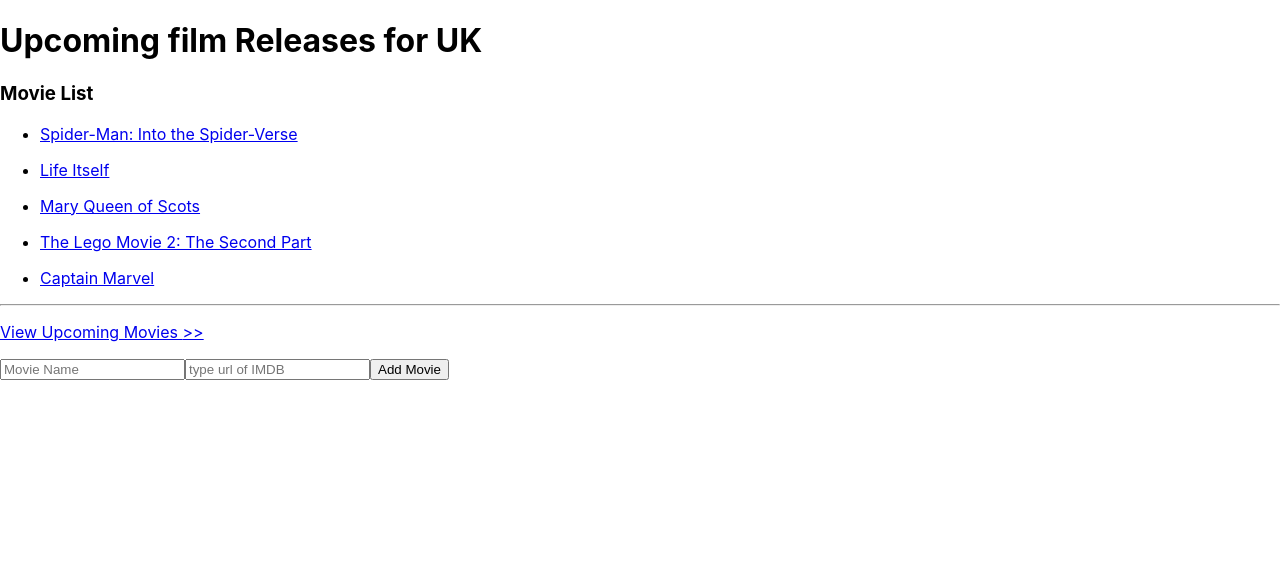
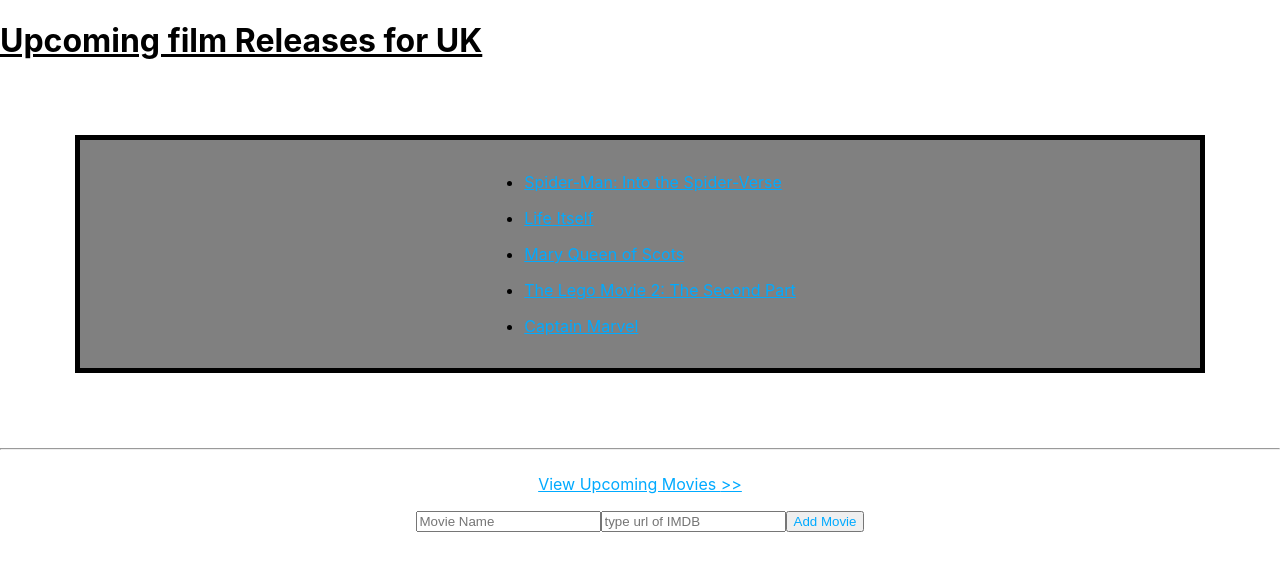
Before and after one commit to TobyKeech/Week7Day2, a React (Create React App) app: page / in a window 1280 px wide. Shown: the top 570 px of the page. Built offline with nearby package versions, Linux system fonts and the light colour scheme.

Commit message:
very very minimal css

```diff
--- a/src/App.css
+++ b/src/App.css
@@ -1,38 +1,32 @@
-.App {
-  text-align: center;
+ul{
+  border: 10px;
+  color: rgb(0, 0, 0);
 }
 
-.App-logo {
-  height: 40vmin;
-  pointer-events: none;
+
+a{
+  color: rgb(0, 170, 255);
 }
 
-@media (prefers-reduced-motion: no-preference) {
-  .App-logo {
-    animation: App-logo-spin infinite 20s linear;
-  }
+button{
+  color: rgb(0, 170, 255);
 }
 
-.App-header {
-  background-color: #282c34;
-  min-height: 100vh;
+.MovieList{
+  background-color: grey;
   display: flex;
-  flex-direction: column;
-  align-items: center;
-  justify-content: center;
-  font-size: calc(10px + 2vmin);
-  color: white;
+  flex-wrap: wrap;
+ flex-direction: column;
+ align-content: space-around;
+ border-style: solid;
+ border-width: 5px;
+ margin: 75px;
 }
 
-.App-link {
-  color: #61dafb;
+.MovieListInput{
+display: flex;
+flex-wrap: wrap;
+ flex-direction: column;
+ align-content: space-around;
+  ;
 }
-
-@keyframes App-logo-spin {
-  from {
-    transform: rotate(0deg);
-  }
-  to {
-    transform: rotate(360deg);
-  }
-}
--- a/src/App.js
+++ b/src/App.js
@@ -6,7 +6,8 @@ function App() {
   return (
     <>
 
-    <h1>Upcoming film Releases for UK</h1>
+    <h1><u>Upcoming film Releases for UK</u></h1>
+
     <MovieBox/>
 
     </>
--- a/src/components/MovieForm.js
+++ b/src/components/MovieForm.js
@@ -25,6 +25,7 @@ const MovieForm = ({onMovieSubmit}) => {
 
 
 return (
+    <div className='MovieListInput'>
     <form onSubmit = {handleSubmit}>
      <input
      type ="name"
@@ -41,6 +42,7 @@ return (
      />
      <button>Add Movie</button>
     </form>
+    </div>
   );
 
 }
--- a/src/components/MovieList.js
+++ b/src/components/MovieList.js
@@ -3,7 +3,7 @@ import Movie from "./Movie";
 const MovieList = ({ movies }) => {
     return (
         <>
-            <h3>Movie List</h3>
+        <div className="MovieList">
         <ul>
             {movies.map((movie) =>
                 <Movie
@@ -13,6 +13,7 @@ const MovieList = ({ movies }) => {
                 />
             )}
         </ul>
+        </div>
         </>
     );
 }
--- a/src/containers/MovieBox.js
+++ b/src/containers/MovieBox.js
@@ -1,5 +1,4 @@
 import React, { useState } from 'react';
-import Movie from '../components/Movie';
 import MovieList from '../components/MovieList';
 import MovieForm from '../components/MovieForm';
 
@@ -46,7 +45,7 @@ const MovieBox = () => {
         <hr></hr>
 
 
-        <a href=' https://www.imdb.com/calendar/?region=gb'><p>View Upcoming Movies {">>"} </p></a>
+        <div className='MovieListInput'><a href=' https://www.imdb.com/calendar/?region=gb'><p>View Upcoming Movies {">>"} </p></a></div>
 
         <MovieForm onMovieSubmit={addMovie}/>
 
```
